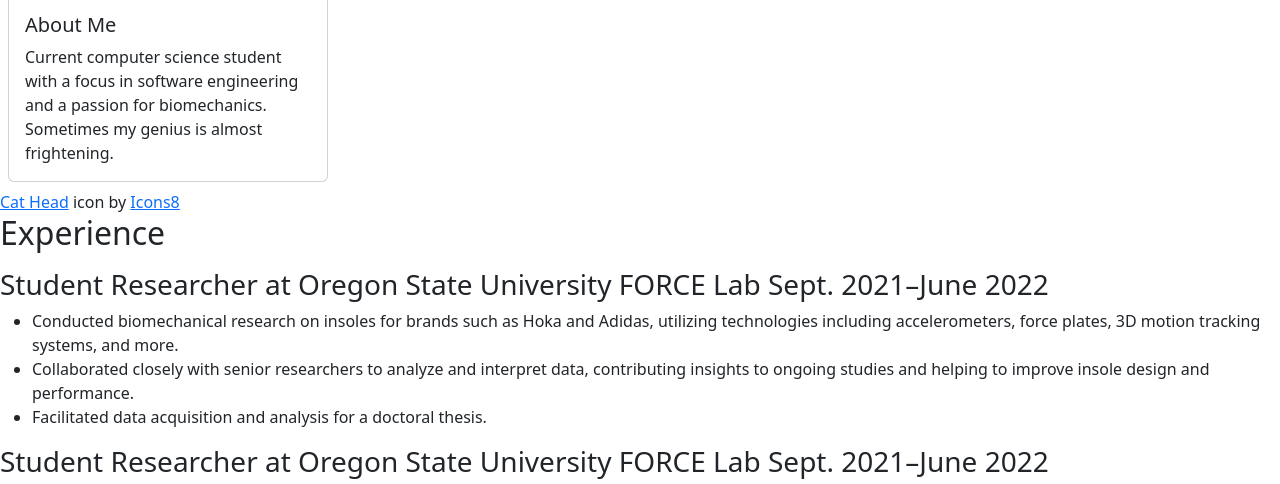
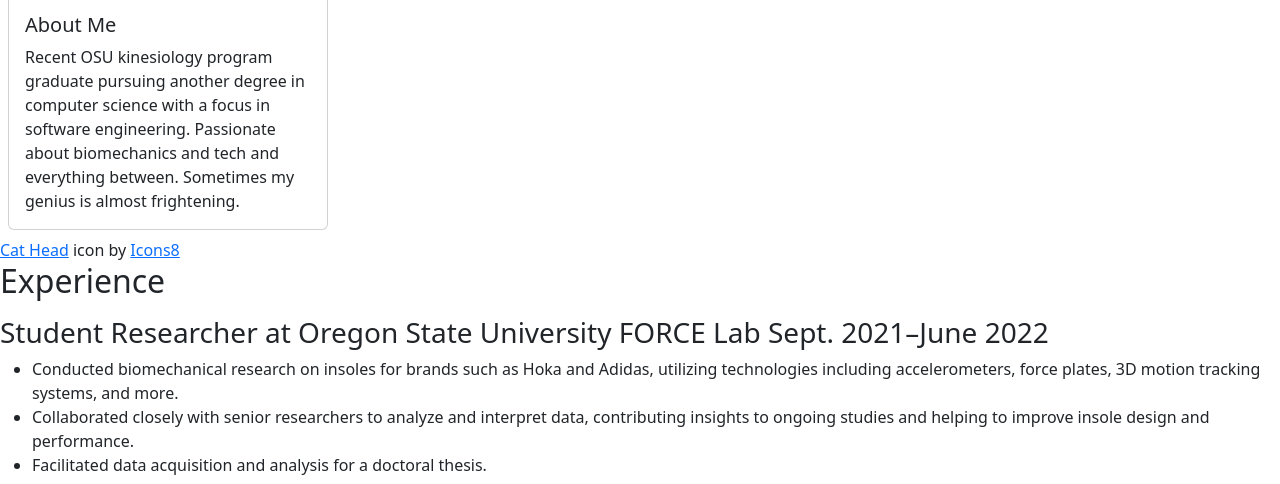
Before and after one commit to moelwefatiosucascades/moelwefatiosucascades.github.io, a website: page index.html in a window 1280 px wide. Shown: the part 251-735 px from the top of the page. Drawn offline with Linux system fonts and the light colour scheme.

Commit message:
updating website with bootstrap

```diff
--- a/index.html
+++ b/index.html
@@ -11,7 +11,7 @@
         <img src="images/profilepic.jpg" class="card-img-top" alt="My profile picture">
         <div class="card-body">
           <h5 class="card-title">About Me</h5>
-          <p class="card-text"> Current computer science student with a focus in software engineering and a passion for biomechanics. Sometimes my genius is almost frightening.  </p>
+          <p class="card-text"> Recent OSU kinesiology program graduate pursuing another degree in computer science with a focus in software engineering. Passionate about biomechanics and tech and everything between. Sometimes my genius is almost frightening. </p>
         </div>
     </div>
     <a target="_blank" href="https://icons8.com/icon/_IGV6zkh23BB/cat-head">Cat Head</a> icon by <a target="_blank" href="https://icons8.com">Icons8</a>
```
Also changed, not shown: package.json (line endings or trailing spaces), 1 other file.
